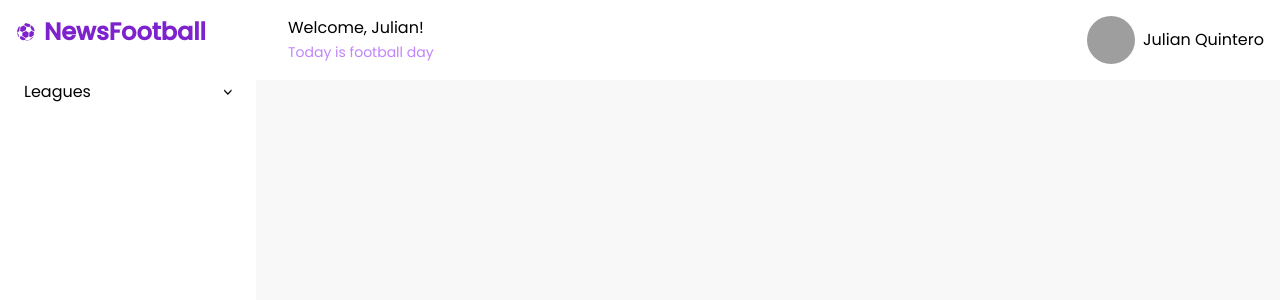
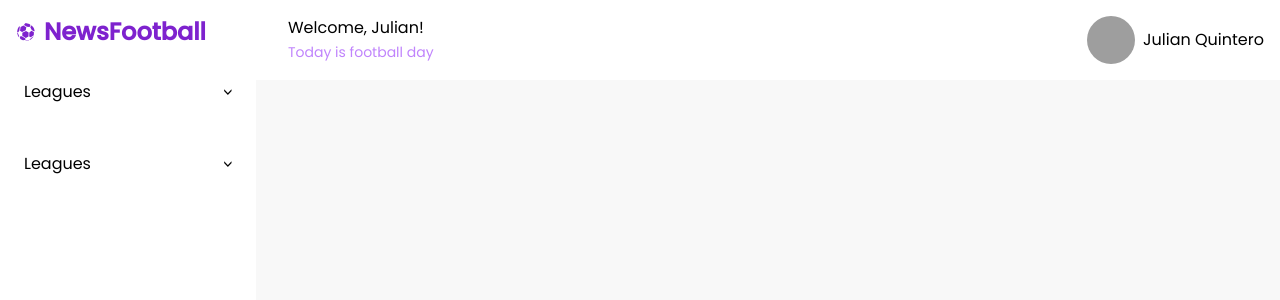
Before and after one commit to JulianQA/next-football, a Next.js app: page /league/1 in a window 1280 px wide. Shown: the top 300 px of the page. Built offline with nearby package versions, Linux system fonts and the light colour scheme; grey boxes are pictures that could not be loaded.

Commit message:
Accordion Functional

```diff
--- a/src/app/fixture/[id]/page.tsx
+++ b/src/app/fixture/[id]/page.tsx
@@ -1,3 +1,4 @@
+import Accordion from "@/components/Accordion/Accordion";
 import FixtureResult from "@/components/FixtureResult/FixtureResult";
 import LineUp from "@/components/LineUp/LineUp";
 
@@ -14,8 +15,12 @@ const FixturePage = ({ params: { id } }: FixturePageProps) => {
       <FixtureResult id={id} />
       {/* la alineacion */}
       <div className="grid md:grid-cols-2 gap-2">
-        <LineUp />
-        <LineUp />
+        <div>
+          <Accordion title="LineUp Barcelona" content={<LineUp />} />
+        </div>
+        <div>
+          <Accordion title="LineUp Barcelona" content={<LineUp />} />
+        </div>
       </div>
 
       {/* eventos en vivo */}
--- a/src/components/Accordion/Accordion.tsx
+++ b/src/components/Accordion/Accordion.tsx
@@ -1,10 +1,9 @@
+"use client";
 import { useState } from "react";
-import Image from "next/image";
-import Link from "next/link";
 
 interface AccordionProps {
   title: string;
-  content: Leagues[];
+  content: JSX.Element;
   state?: boolean;
   setState?: React.Dispatch<React.SetStateAction<boolean>>;
 }
@@ -15,11 +14,13 @@ const Accordion = ({
   setState,
 }: AccordionProps): JSX.Element => {
   const [isOpen, setIsOpen] = useState<boolean>(false);
+
   const handleToggle = () => {
     setIsOpen((prev) => !prev);
   };
+
   return (
-    <div className="overflow-hidden">
+    <div className="overflow-hidden mb-4">
       <div
         className={`flex items-center p-2 rounded justify-between mb-4 cursor-pointer ${
           isOpen && "bg-purple-700 text-white"
@@ -36,25 +37,13 @@ const Accordion = ({
         </span>
       </div>
       <div
-        className={`ml-4 border-l border-light-borders dark:border-dark-borders pl-4 ${
-          isOpen ? "max-h-44" : "max-h-0"
-        } transition-max-height duration-500`}
+        className={`${
+          isOpen
+            ? "max-h-400 transition-max-height duration-700"
+            : "max-h-0 transition-max-height duration-700"
+        } `}
       >
-        {content.map((item) => (
-          <div className="flex items-center mt-3 gap-3" key={item.id}>
-            <Image
-              src={item.src}
-              alt={item.name}
-              className="w-5 h-5 object-contain"
-            />
-            <Link
-              href={`league/${item.id}`}
-              onClick={() => setState && setState(false)}
-            >
-              {item.name}
-            </Link>
-          </div>
-        ))}
+        {content}
       </div>
     </div>
   );
--- a/src/components/AsideBar/AsideBar.tsx
+++ b/src/components/AsideBar/AsideBar.tsx
@@ -4,6 +4,7 @@ import { GiSoccerBall } from "react-icons/gi";
 import Accordion from "../Accordion/Accordion";
 import { leagues } from "@/utils/mock/leagues";
 import Link from "next/link";
+import AsideBarContent from "./AsideBarContent";
 
 interface AsideBarProps {
   isOpen: boolean;
@@ -35,7 +36,16 @@ const AsideBar = ({ isOpen, toggle }: AsideBarProps): JSX.Element => {
         />
       </div>
       <section>
-        <Accordion title="leagues" content={leagues} setState={toggle} />
+        <Accordion
+          title="leagues"
+          content={<AsideBarContent />}
+          setState={toggle}
+        />
+        <Accordion
+          title="leagues"
+          content={<AsideBarContent />}
+          setState={toggle}
+        />
       </section>
     </aside>
   );
--- /dev/null
+++ b/src/components/AsideBar/AsideBarContent.tsx
@@ -0,0 +1,28 @@
+import { leagues } from "@/utils/mock/leagues";
+import Image from "next/image";
+import Link from "next/link";
+import React from "react";
+
+const AsideBarContent = () => {
+  return (
+    <div
+      className={`ml-4 border-l border-light-borders dark:border-dark-borders pl-4`}
+    >
+      {leagues.map((item) => (
+        <div className="flex items-center mt-3 gap-3" key={item.id}>
+          <Image
+            src={item.src}
+            alt={item.name}
+            className="w-5 h-5 object-contain"
+          />
+          <Link href={`league/${item.id}`}>
+            {/* TODO click cerrar el asidebar */}
+            {item.name}
+          </Link>
+        </div>
+      ))}
+    </div>
+  );
+};
+
+export default AsideBarContent;
--- a/tailwind.config.js
+++ b/tailwind.config.js
@@ -12,6 +12,9 @@ module.exports = {
       transitionProperty: {
         "max-height": "max-height",
       },
+      maxHeight: {
+        400: "50rem",
+      },
     },
   },
   plugins: [],
```
